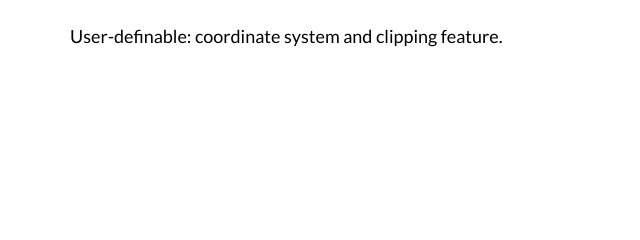
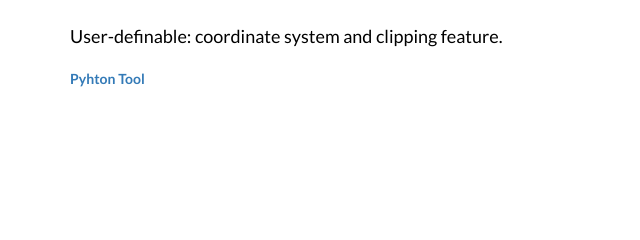
Before and after one commit to acastroroz/acastroroz.github.io, a plain HTML site: page index.html in a window 1280 px wide. Shown: the part 3014-3254 px from the top of the page, 0-640 px from the left. Drawn offline with Linux system fonts and the light colour scheme.

Commit message:
python link

```diff
--- a/index.html
+++ b/index.html
@@ -162,7 +162,7 @@
                     <p class="lead"><font size ="4" color="black">"safety areas" or areas with a significant reduction of violent crimes after the implementation of the Chicago Public Schools Safe Passage program. Intersection of .5 miles buffers around the safe passages and the schools they serve.</font></p>
 					<h3 class="section-heading">Python Project.</h3>
 					<p class="lead"><font size ="4" color="black">User-definable: coordinate system and clipping feature.</font></p>
-					<p <iframe src="https://drive.google.com/drive/u/1/folders/0Byco0PTZ_3sPVGtiQUZtLUotSzg" width="700" height="500" frameborder="0"></iframe></p>
+					<a href="https://drive.google.com/drive/u/1/folders/0Byco0PTZ_3sPVGtiQUZtLUotSzg">Pyhton Tool</a>
                 </div>
                 <div class="col-lg-5 col-lg-offset-2 col-sm-6">
                     <img class="img-responsive" src="img/qgis3safepass.jpg" alt="">
```
